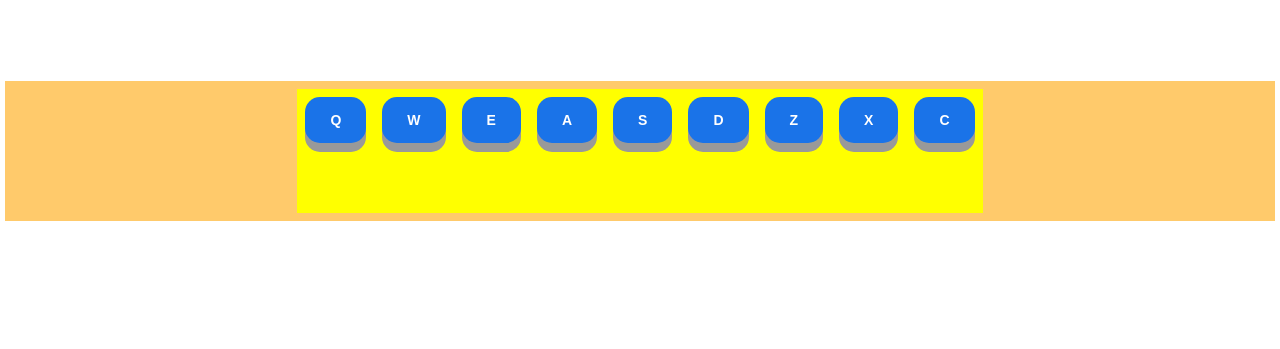
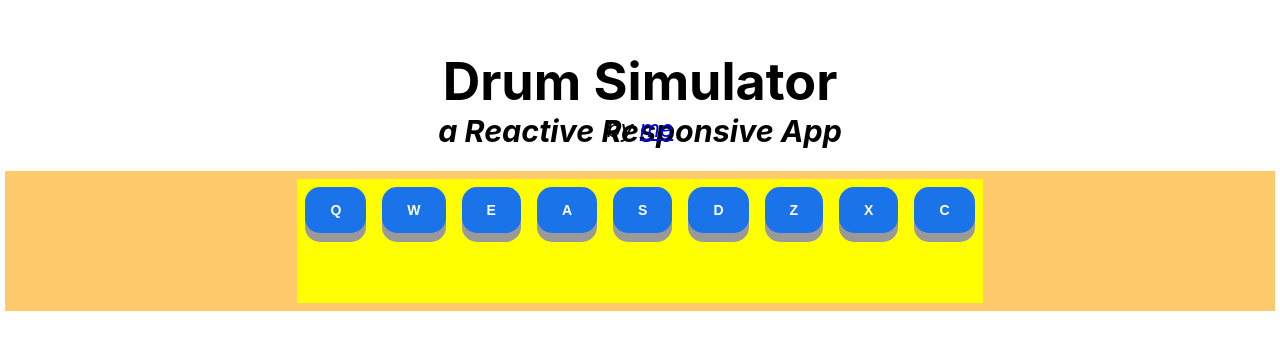
Before and after one commit to DiegoGorgazzi/drum-machine, a React (Create React App) app: page / in a window 1280 px wide. Shown: the part 249-598 px from the top of the page. Built offline with nearby package versions, Linux system fonts and the light colour scheme.

Commit message:
Add app title and author

```diff
--- a/src/App.js
+++ b/src/App.js
@@ -95,6 +95,12 @@ class App extends Component {
     return (
       <div className="App">
 
+        <div>
+          <h1>Drum Simulator</h1>
+          <h3>a Reactive Responsive App</h3>
+          <p className="appAuthor">by <a href="https://github.com/DiegoGorgazzi">me</a></p>
+        </div>
+
         <DrumMachine>
             <DrumPad
                 clickIt={this.clickHandler}
```
